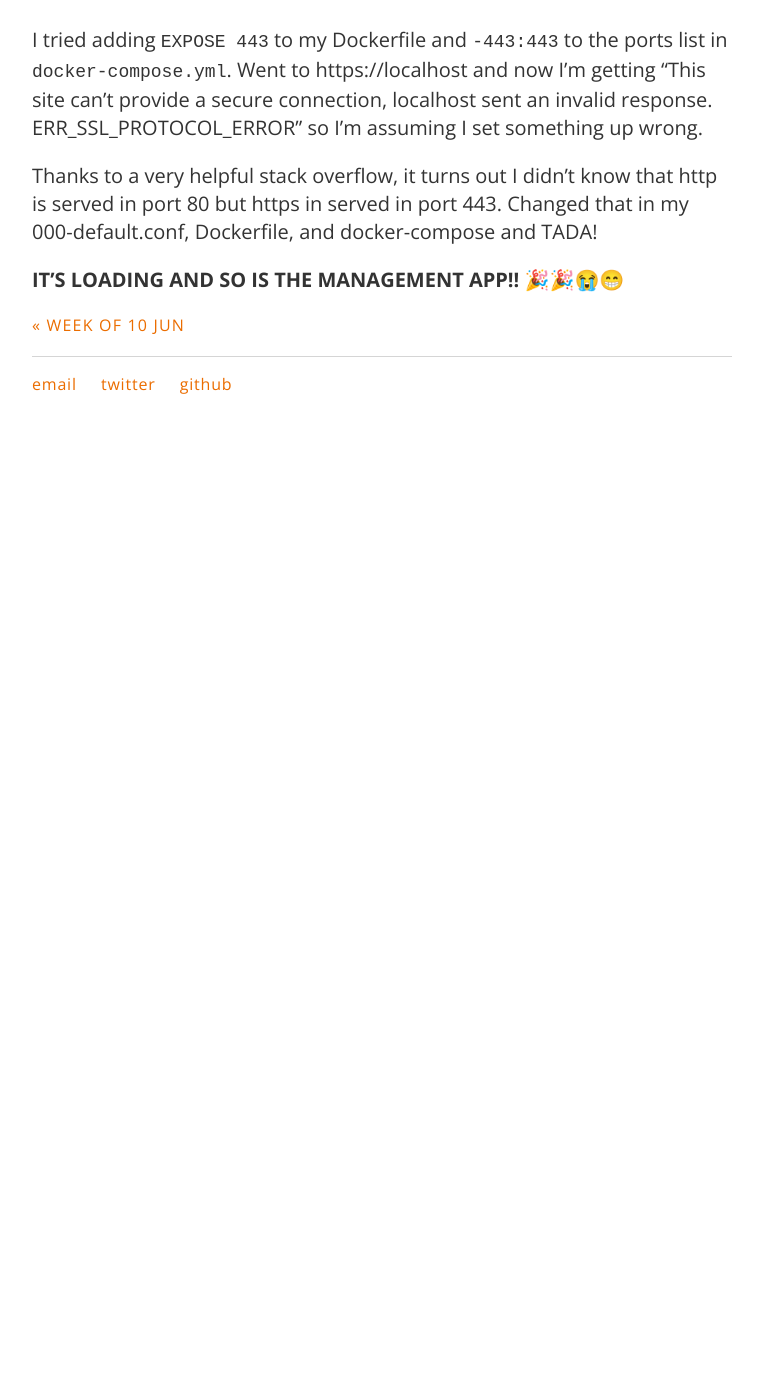
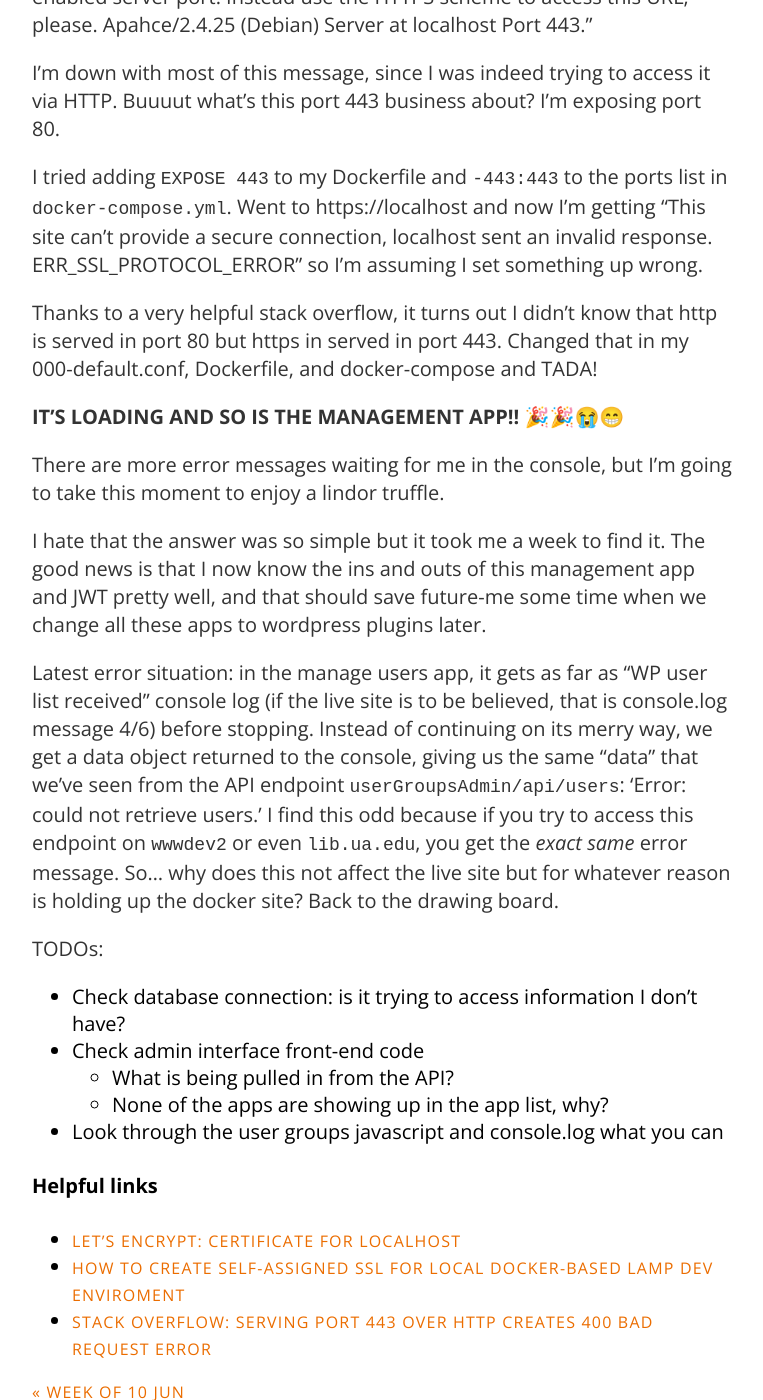
Before and after one commit to carylwyatt/carylwyatt.github.io, a Jekyll site: the page built from _posts/2019-06-17-week-of-17-jun.md, in a window 1280 px wide and 1400 px high, scrolled down 6571 px. Shown: the whole window, without its empty margins (258-1021 px from the left). Built offline with Jekyll 4.4.1, drawn with Linux system fonts in a browser that asks for light colours; emoji names are drawn with the system emoji font; before the commit the page ends 7006 px from its top, so only the background shows below that; some of the changed text lies outside the part shown.

Commit message:
twas a great tuesday :v:

````diff
--- a/_posts/2019-06-17-week-of-17-jun.md
+++ b/_posts/2019-06-17-week-of-17-jun.md
@@ -114,6 +114,7 @@ openssl req -x509 -out localhost.crt -keyout localhost.key \
   - `cp /var/www/html/localhost.crt .`
   - `cp /var/www/html/localhost.key .`
 - Update 000-default.conf with new virtual host info
+
 ```
 <VirtualHost *:80>
   DocumentRoot "/var/www/html/"
@@ -135,3 +136,22 @@ I tried adding `EXPOSE 443` to my Dockerfile and `-443:443` to the ports list in
 Thanks to a very helpful stack overflow, it turns out I didn't know that http is served in port 80 but https in served in port 443. Changed that in my 000-default.conf, Dockerfile, and docker-compose and TADA!
 
 **IT'S LOADING AND SO IS THE MANAGEMENT APP!!** :tada::tada::sob::grin:
+
+There are more error messages waiting for me in the console, but I'm going to take this moment to enjoy a lindor truffle.
+
+I hate that the answer was so simple but it took me a week to find it. The good news is that I now know the ins and outs of this management app and JWT pretty well, and that should save future-me some time when we change all these apps to wordpress plugins later.
+
+Latest error situation: in the manage users app, it gets as far as "WP user list received" console log (if the live site is to be believed, that is console.log message 4/6) before stopping. Instead of continuing on its merry way, we get a data object returned to the console, giving us the same "data" that we've seen from the API endpoint `userGroupsAdmin/api/users`: 'Error: could not retrieve users.' I find this odd because if you try to access this endpoint on `wwwdev2` or even `lib.ua.edu`, you get the *exact same* error message. So... why does this not affect the live site but for whatever reason is holding up the docker site? Back to the drawing board.
+
+TODOs:
+
+- Check database connection: is it trying to access information I don't have?
+- Check admin interface front-end code
+  - What is being pulled in from the API?
+  - None of the apps are showing up in the app list, why?
+- Look through the user groups javascript and console.log what you can
+
+#### Helpful links
+- [Let's Encrypt: Certificate for localhost](https://letsencrypt.org/docs/certificates-for-localhost/)
+- [How to create self-assigned SSL for local docker-based LAMP dev enviroment](https://medium.com/@nh3500/how-to-create-self-assigned-ssl-for-local-docker-based-lamp-dev-environment-on-macos-sierra-ab606a27ba8a)
+- [Stack overflow: Serving port 443 over HTTP creates 400 Bad Request Error](https://serverfault.com/questions/803776/serving-port-443-over-http-creates-400-bad-request-error-instead-of-redirect)
````
